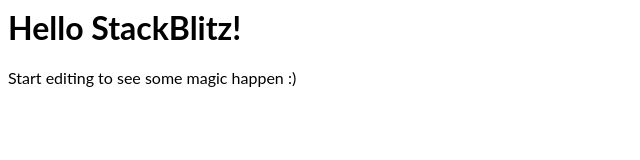
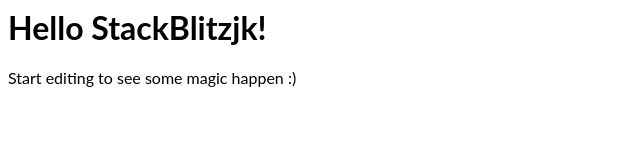
Before and after one commit to Info-Vigneshwaran/react-redux-Hooks, a React (Create React App) app: page / in a window 1280 px wide. Shown: the top 160 px of the page, without its empty margins (0-640 px from the left). Built offline with nearby package versions, Linux system fonts and the light colour scheme.

Commit message:
2 files modified

```diff
--- a/package.json
+++ b/package.json
@@ -4,7 +4,9 @@
   "private": true,
   "dependencies": {
     "react": "^17.0.2",
-    "react-dom": "^17.0.2"
+    "react-dom": "^17.0.2",
+    "react-redux": "^7.2.6",
+    "react-router-dom": "^6.2.2"
   },
   "scripts": {
     "start": "react-scripts start",
--- a/src/App.js
+++ b/src/App.js
@@ -4,7 +4,7 @@
 export default function App() {
   return (
     <div>
-      <h1>Hello StackBlitz!</h1>
+      <h1>Hello StackBlitzjk!</h1>
       <p>Start editing to see some magic happen :)</p>
     </div>
   );
```
